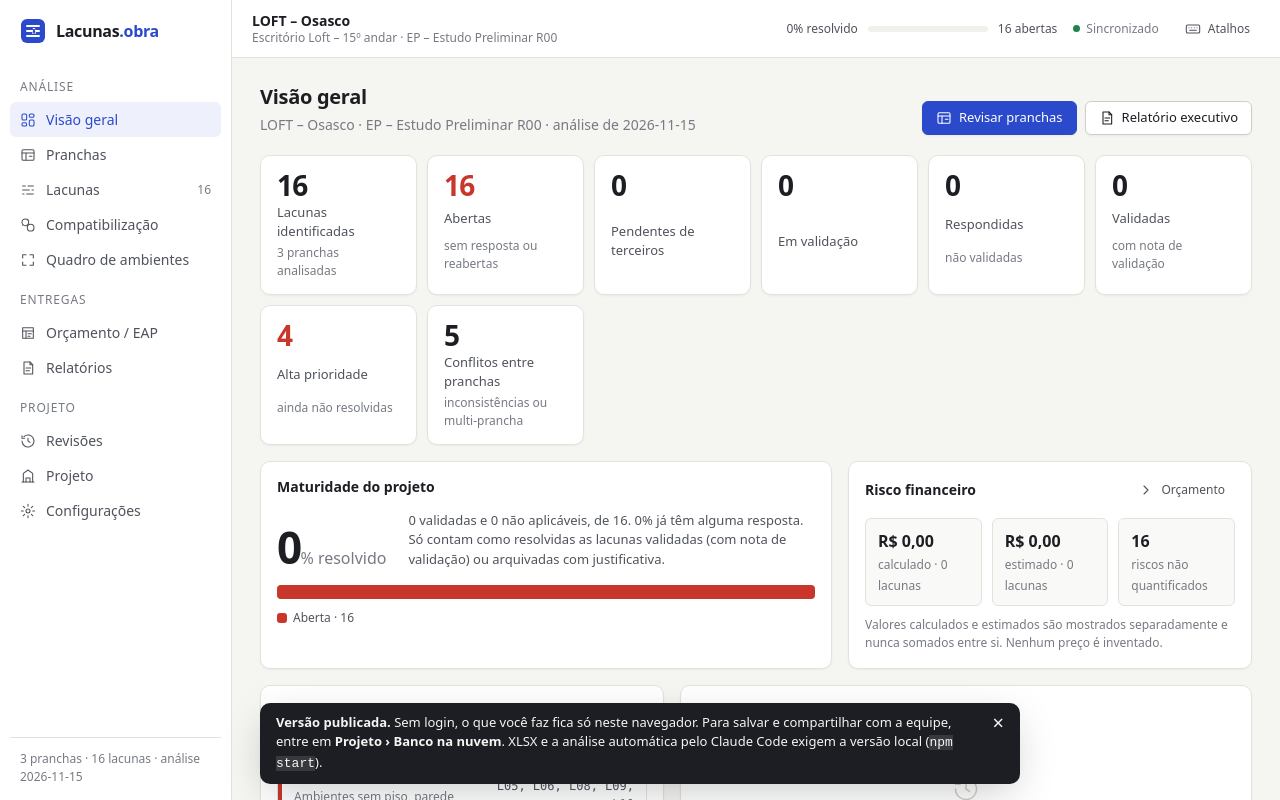
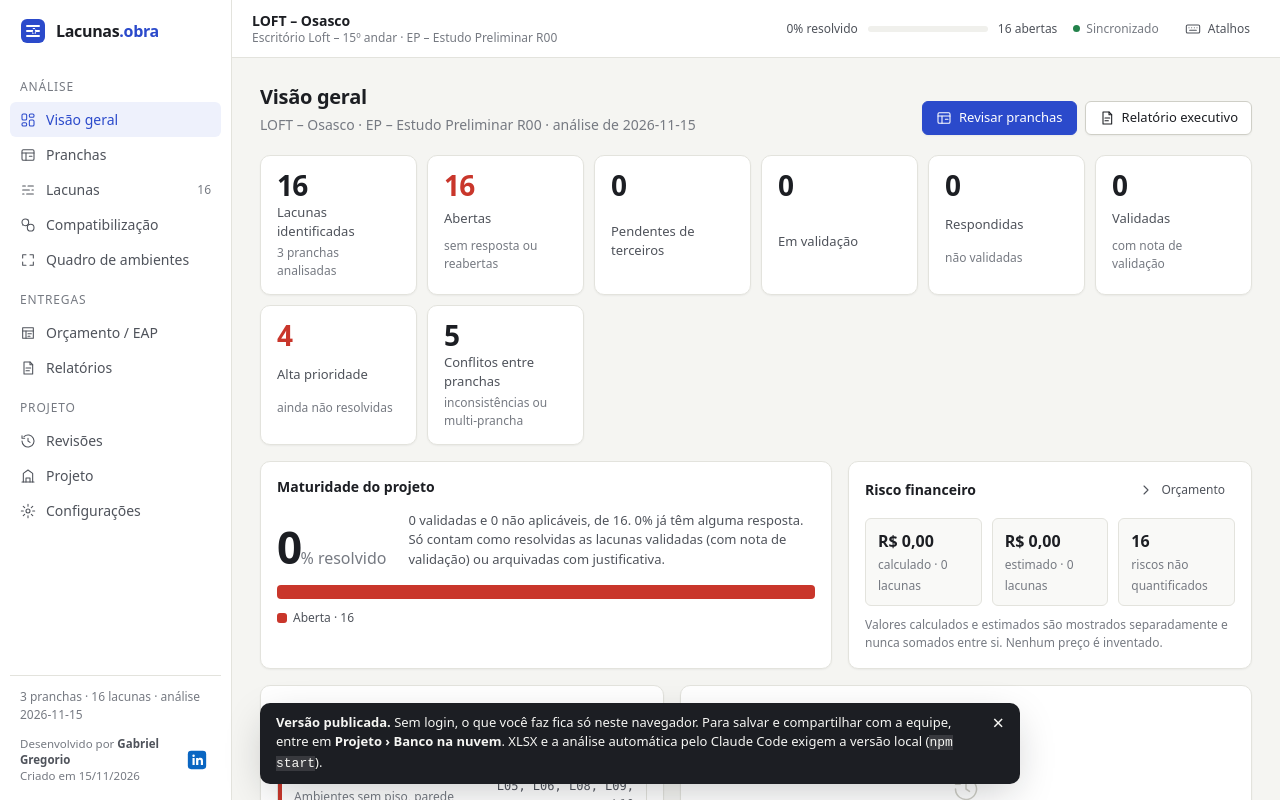
Before and after one commit to gabrielgregoriogithub/revisao_de_projetos_de_arquitetura, a website: page docs/index.html in a window 1280 px wide. Drawn offline with Linux system fonts and the light colour scheme; no server answers; a script that the page names is missing; files whose address does not match are found by name.

Commit message:
feat: créditos do desenvolvedor no rodapé do menu
- 'Desenvolvido por Gabriel Gregorio', criado em 15/11/2026
- Ícone do LinkedIn (abre em nova aba, noopener noreferrer), sem URL transcrita; temas claro e escuro

```diff
--- a/docs/index.html
+++ b/docs/index.html
@@ -19,6 +19,19 @@
       <div class="logo" id="logo"><span>Lacunas<b>.obra</b></span></div>
       <div class="nav" id="nav"></div>
       <div class="sidebar-rodape" id="sidebar-rodape"></div>
+      <footer class="creditos" aria-label="Créditos">
+        <div class="creditos-texto">
+          <span>Desenvolvido por <strong>Gabriel Gregorio</strong></span>
+          <span>Criado em <time datetime="2026-11-15">15/11/2026</time></span>
+        </div>
+        <a class="creditos-linkedin" href="https://www.linkedin.com/in/gabrielgregorio/" target="_blank" rel="noopener noreferrer"
+           aria-label="LinkedIn de Gabriel Gregorio (abre em nova aba)" title="Contato no LinkedIn">
+          <svg viewBox="0 0 24 24" aria-hidden="true" focusable="false">
+            <rect x="1" y="1" width="22" height="22" rx="4"></rect>
+            <path d="M6.6 9.6h2.6V18H6.6zM7.9 5.5a1.5 1.5 0 1 1 0 3 1.5 1.5 0 0 1 0-3zM10.9 9.6h2.5v1.2c.4-.7 1.3-1.4 2.6-1.4 2.7 0 3.2 1.8 3.2 4.1V18h-2.6v-4c0-1 0-2.2-1.4-2.2s-1.6 1-1.6 2.1V18h-2.7z"></path>
+          </svg>
+        </a>
+      </footer>
     </nav>
     <div class="principal">
       <header class="topo">
--- a/docs/static/base.css
+++ b/docs/static/base.css
@@ -90,6 +90,15 @@ body:has(.aviso-publicado) .app { height: 100vh; }
 .nav a .contagem { margin-left: auto; font-size: var(--t-12); color: var(--tinta-3); font-weight: 500; }
 .nav a[aria-current="page"] .contagem { color: var(--acento); }
 .sidebar-rodape { margin-top: auto; padding: 12px 10px 0; font-size: var(--t-12); color: var(--tinta-3); border-top: 1px solid var(--borda); }
+.creditos { display: flex; align-items: center; gap: 10px; padding: 10px 10px 2px; font-size: 11.5px; color: var(--tinta-3); line-height: 1.4; }
+.creditos-texto { display: grid; min-width: 0; }
+.creditos-texto strong { color: var(--tinta-2); font-weight: 600; }
+.creditos-linkedin { margin-left: auto; flex-shrink: 0; display: grid; place-items: center; width: 28px; height: 28px; border-radius: var(--raio-1); color: #0a66c2; transition: background var(--rapido), transform var(--rapido); }
+.creditos-linkedin svg { width: 20px; height: 20px; }
+.creditos-linkedin rect { fill: currentColor; }
+.creditos-linkedin path { fill: #fff; }
+.creditos-linkedin:hover { background: var(--superficie-3); transform: translateY(-1px); }
+:root[data-tema="escuro"] .creditos-linkedin { color: #4c9be8; }
 
 .principal { display: flex; flex-direction: column; min-width: 0; min-height: 0; }
 .topo {
--- a/public/base.css
+++ b/public/base.css
@@ -90,6 +90,15 @@ body:has(.aviso-publicado) .app { height: 100vh; }
 .nav a .contagem { margin-left: auto; font-size: var(--t-12); color: var(--tinta-3); font-weight: 500; }
 .nav a[aria-current="page"] .contagem { color: var(--acento); }
 .sidebar-rodape { margin-top: auto; padding: 12px 10px 0; font-size: var(--t-12); color: var(--tinta-3); border-top: 1px solid var(--borda); }
+.creditos { display: flex; align-items: center; gap: 10px; padding: 10px 10px 2px; font-size: 11.5px; color: var(--tinta-3); line-height: 1.4; }
+.creditos-texto { display: grid; min-width: 0; }
+.creditos-texto strong { color: var(--tinta-2); font-weight: 600; }
+.creditos-linkedin { margin-left: auto; flex-shrink: 0; display: grid; place-items: center; width: 28px; height: 28px; border-radius: var(--raio-1); color: #0a66c2; transition: background var(--rapido), transform var(--rapido); }
+.creditos-linkedin svg { width: 20px; height: 20px; }
+.creditos-linkedin rect { fill: currentColor; }
+.creditos-linkedin path { fill: #fff; }
+.creditos-linkedin:hover { background: var(--superficie-3); transform: translateY(-1px); }
+:root[data-tema="escuro"] .creditos-linkedin { color: #4c9be8; }
 
 .principal { display: flex; flex-direction: column; min-width: 0; min-height: 0; }
 .topo {
```
Also changed, not shown: public/index.html (+13 -0 lines).
